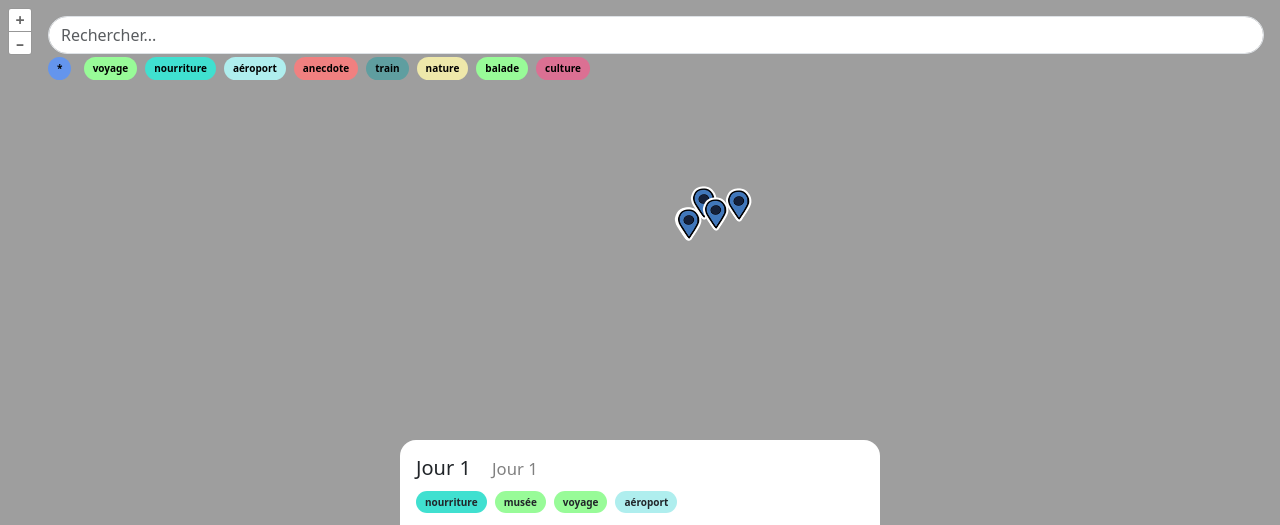
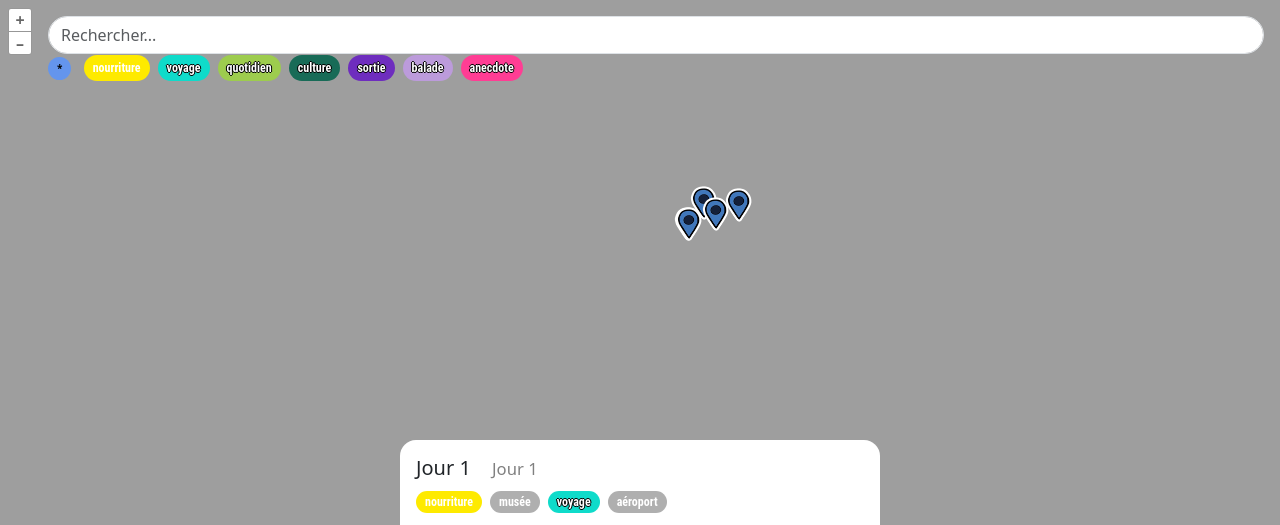
Before and after one commit to sguimmara/3m2s, a website built with Vite: page index.html in a window 1280 px wide. Shown: the top 525 px of the page. Built offline with nearby package versions, Linux system fonts and the light colour scheme.

Commit message:
categories

```diff
--- a/js/main.js
+++ b/js/main.js
@@ -49,10 +49,7 @@ loadGeoJSON('/data/features.geojson').then(layer => {
 
     setSearchedFeatures(allFeatures);
 
-    const categories = collectAllCategories(allFeatures);
-
-    // TODO remplacer par la vraie liste des catégories
-    setFeaturedCategories(_.take(categories, 8));
+    setFeaturedCategories(['nourriture', 'voyage', 'quotidien','culture', 'sortie','balade','anecdote']);
 });
 // loadCities('/cities.geojson')
 //     .then(features => {
--- a/public/theme.css
+++ b/public/theme.css
@@ -78,7 +78,13 @@
     border-width: 1px;
     border-style: solid;
     border-color: transparent;
+    background-color: #AFAFAF;
+    color : #FFF;
+    font-family: 'Roboto Condensed';font-size: 12px;
+
 }
+
+
 
 .category:hover {
     border-width: 1px;
@@ -88,48 +94,44 @@
 
 .category-active {
     background-color: yellow !important;
+
+}
+
+.nourriture {
+  background-color: #FEEA00;
+  color : #FFF;
+
 }
 
 .voyage {
-  background-color: palegreen;
+  background-color: #0FDBCA;
+  text-shadow:1px 0 0 #000,0 1px 0 #000,-1px 0 0 #000,0 -1px 0 #000;
 }
 
-.musée {
-  background-color: palegreen;
+.quotidien {
+  background-color: #9DCC4E;
+  text-shadow:1px 0 0 #000,0 1px 0 #000,-1px 0 0 #000,0 -1px 0 #000;
 }
 
-.balade {
-  background-color: palegreen;
+
+.culture {
+  background-color: #186B57;
+  text-shadow:1px 0 0 #000,0 1px 0 #000,-1px 0 0 #000,0 -1px 0 #000;
 }
 
-.café {
-  background-color: lightpink;
+.sortie {
+  background-color: #6E2DBE;
+  text-shadow:1px 0 0 #000,0 1px 0 #000,-1px 0 0 #000,0 -1px 0 #000;
 }
 
-.train {
-  background-color: cadetblue;
+
+.balade {
+  background-color: #BC9BDB;
+  text-shadow:1px 0 0 #000,0 1px 0 #000,-1px 0 0 #000,0 -1px 0 #000;
 }
 
+
 .anecdote {
-  background-color: lightcoral;
+  background-color: #FF3D94;
+  text-shadow:1px 0 0 #000,0 1px 0 #000,-1px 0 0 #000,0 -1px 0 #000;
 }
-
-.aéroport {
-  background-color: paleturquoise;
-}
-
-.temple {
-  background-color: burlywood;
-}
-
-.culture {
-  background-color: palevioletred;
-}
-
-.nature {
-  background-color: palegoldenrod;
-}
-
-.nourriture {
-  background-color: turquoise;
-}
```
